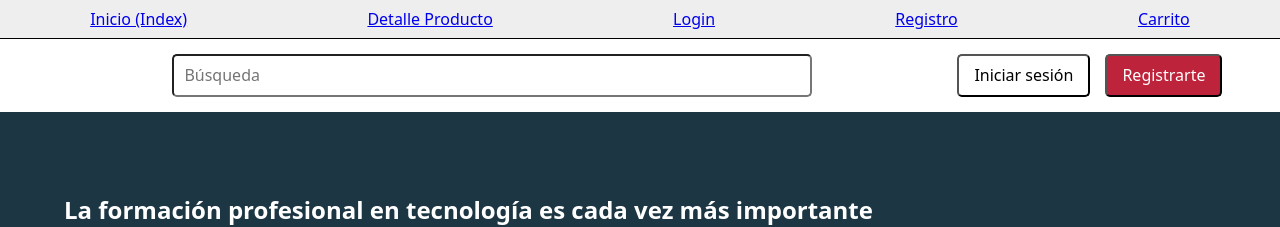
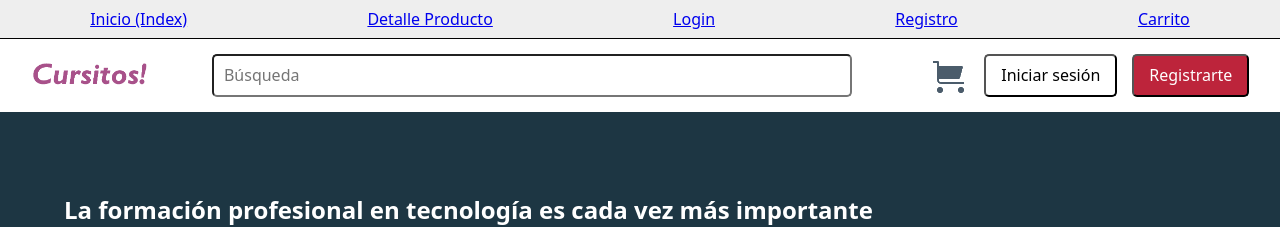
Before and after one commit to ikx94/grupo_3_cursitos, a website: page site/public/index.html in a window 1280 px wide. Shown: the top 227 px of the page. Drawn offline with Linux system fonts and the light colour scheme.

Commit message:
Arregle ruta de la imagen del logo y del carrito en index.html

```diff
--- a/site/public/index.html
+++ b/site/public/index.html
@@ -24,14 +24,14 @@
         <!-- Menu -->
         <nav class="menu_main row align-center justify-space-around">
             <div class="menu_logo">
-                <img class="logo" src="/src/public/img/logo.png" alt="" srcset="" />
+                <img class="logo" src="/public/img/logo.png" alt="" srcset="" />
 
             </div>
             <div class="menu_search">
                 <input class="search" type="search" name="" id="" placeholder="Búsqueda" />
             </div>
             <div class="menu_buttons row align-center">
-                <img src="/src/public/img/carrito.png" alt="" class="cart" />
+                <img src="/public/img/carrito.png" alt="" class="cart" />
                 <button class="btn_outline btn_rounded">Iniciar sesión</button>
                 <button class="btn_red btn_rounded">Registrarte</button>
             </div>
```
